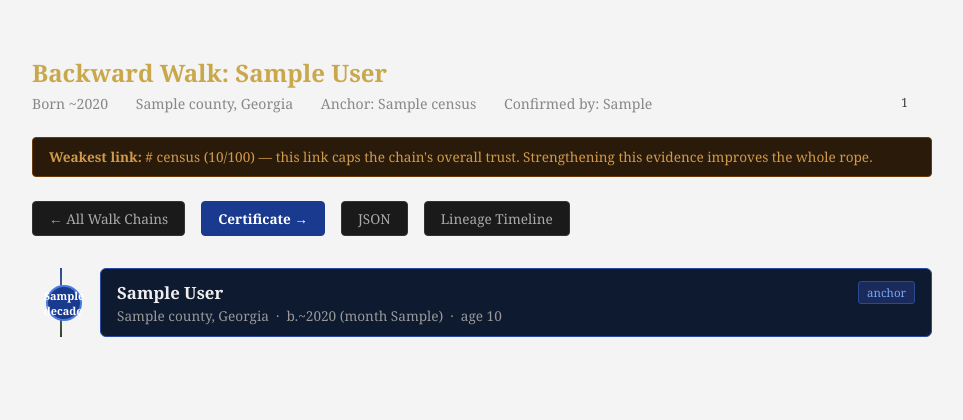
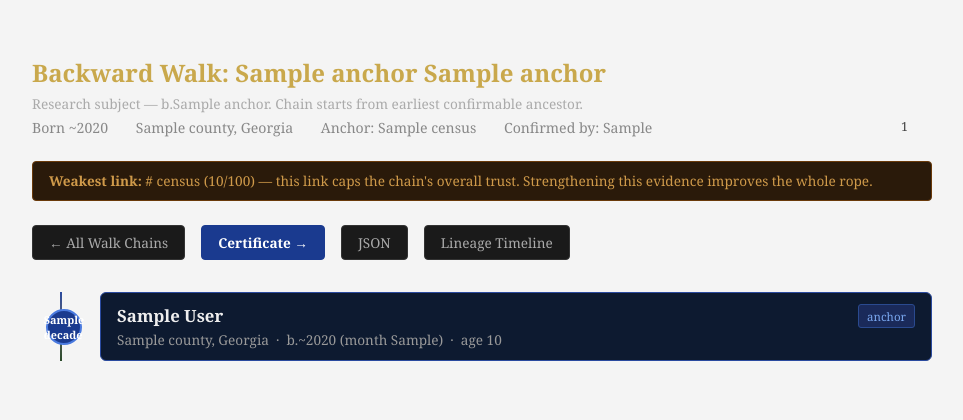
Before and after one commit to tlbadger09/phi-beta-alpha, a Flask app: template lineage_check/templates/walk_chain.html in a window 1280 px wide. Shown: the part 208-628 px from the top of the page, without its empty margins (158-1121 px from the left). Run offline with Flask 3, Linux system fonts and the light colour scheme; the template is opened without the code that fills it: most values are stand-ins (such as "Sample title", 1, 10 or a date in 2020).

Commit message:
Show research subject metadata on walk chain when anchor was auto-shifted to parent
Co-Authored-By: Claude Sonnet 4.6 <noreply@anthropic.com>

```diff
--- a/lineage_check/templates/walk_chain.html
+++ b/lineage_check/templates/walk_chain.html
@@ -112,9 +112,17 @@
 
 {% block content %}
 <div class="walk-header">
+  {% if chain.anchor._subject_first %}
+  <h2>Backward Walk: {{ chain.anchor._subject_first }} {{ chain.anchor._subject_last }}</h2>
+  <div style="color:#aaa; font-size:0.85rem; margin-bottom:0.3rem;">
+    Research subject — b.{{ chain.anchor._subject_birth }}.
+    Chain starts from earliest confirmable ancestor.
+  </div>
+  {% else %}
   <h2>Backward Walk: {{ chain.anchor.first_name }} {{ chain.anchor.last_name }}</h2>
+  {% endif %}
   <div class="walk-meta">
-    <span>Born ~{{ chain.anchor.birth_year }}</span>
+    <span>Born ~{{ chain.anchor.birth_year or '?' }}</span>
     <span>{{ chain.anchor.county or '' }}{% if chain.anchor.county and chain.anchor.state %}, {% endif %}{{ chain.anchor.state or '' }}</span>
     <span>Anchor: {{ chain.anchor.start_decade }} census</span>
     {% if chain.anchor.verified_by %}
```
